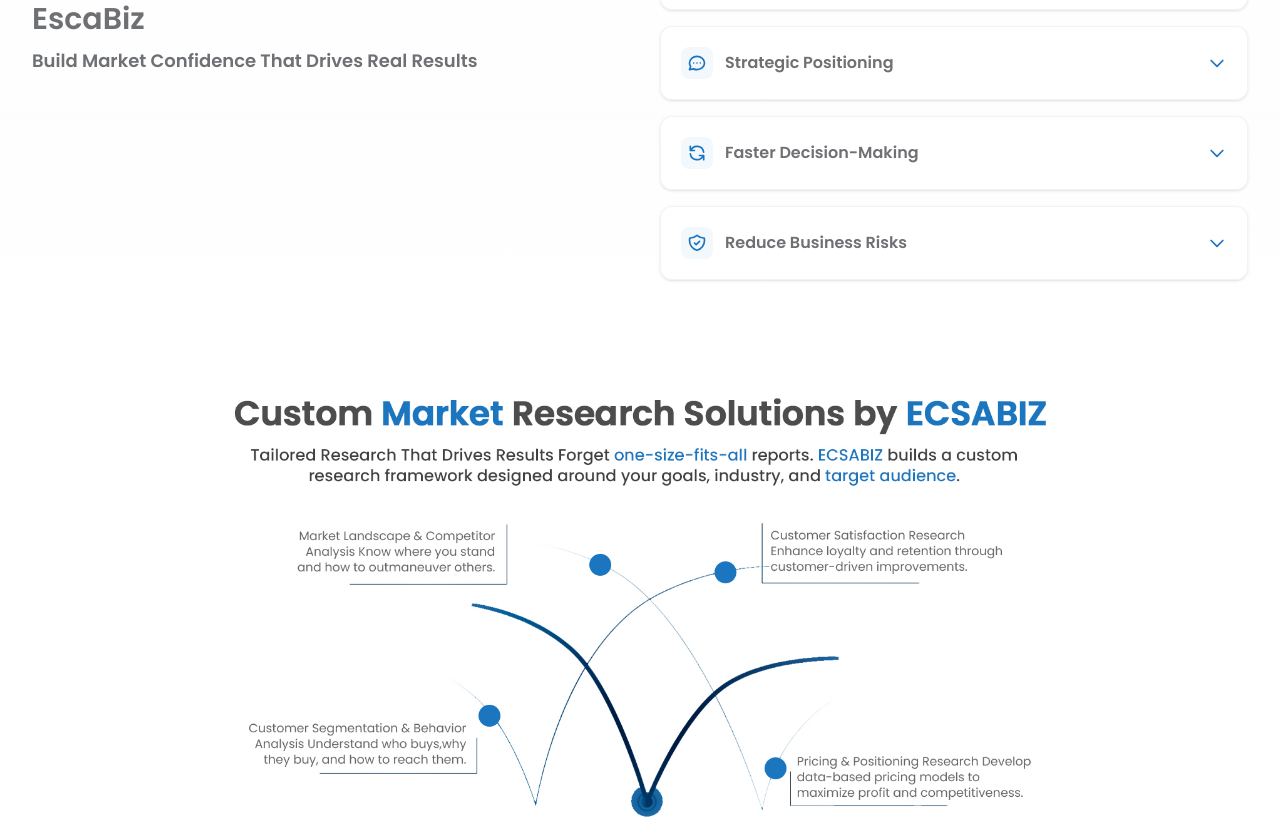
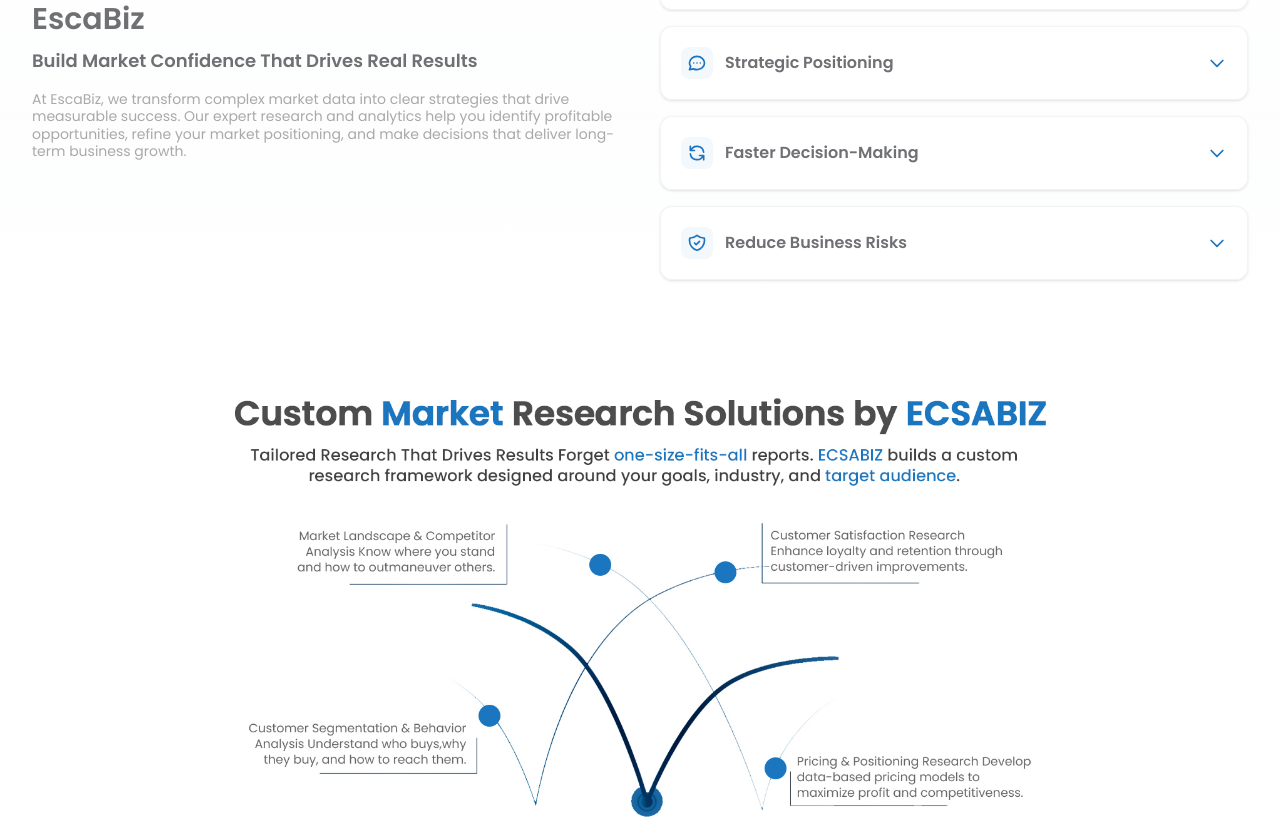
Before and after one commit to Sharmeen-Rauf/escabiz, a Next.js app: page /b2b-market-research-agency-escabiz in a window 1280 px wide. Shown: the part 3970-4802 px from the top of the page. Built offline with nearby package versions, Linux system fonts and the light colour scheme.

Commit message:
Add descriptive text to B2B market research agency page: enhance content with a new paragraph detailing EscaBiz's services and adjust existing paragraph margin for improved layout.

```diff
--- a/src/app/b2b-market-research-agency-escabiz/page.tsx
+++ b/src/app/b2b-market-research-agency-escabiz/page.tsx
@@ -393,8 +393,11 @@ export default function B2BIndustryAnalysis() {
                 <h3 className="text-lg sm:text-xl md:text-2xl lg:text-3xl font-semibold text-[#6f7074] leading-tight mb-2">
                   Fuel Your Business Growth with EscaBiz
                 </h3>
-                <p className="text-base md:text-lg font-semibold text-[#6f7074] mb-6">
+                <p className="text-base md:text-lg font-semibold text-[#6f7074] mb-4">
                   Build Market Confidence That Drives Real Results
+                </p>
+                <p className="text-xs sm:text-xs md:text-sm text-[#a9a9a9] leading-tight font-normal">
+                  At EscaBiz, we transform complex market data into clear strategies that drive measurable success. Our expert research and analytics help you identify profitable opportunities, refine your market positioning, and make decisions that deliver long-term business growth.
                 </p>
               </div>
 
```
